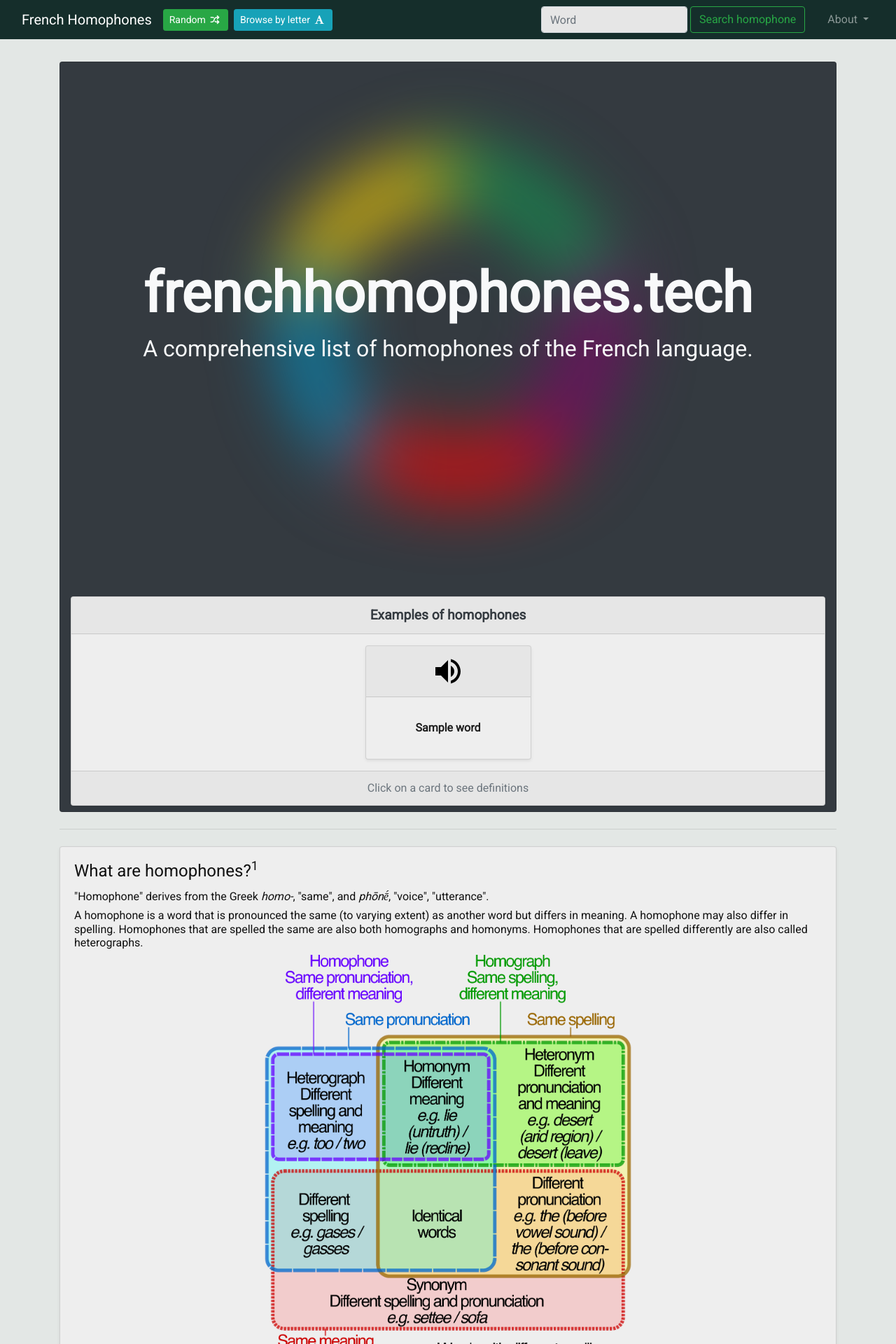
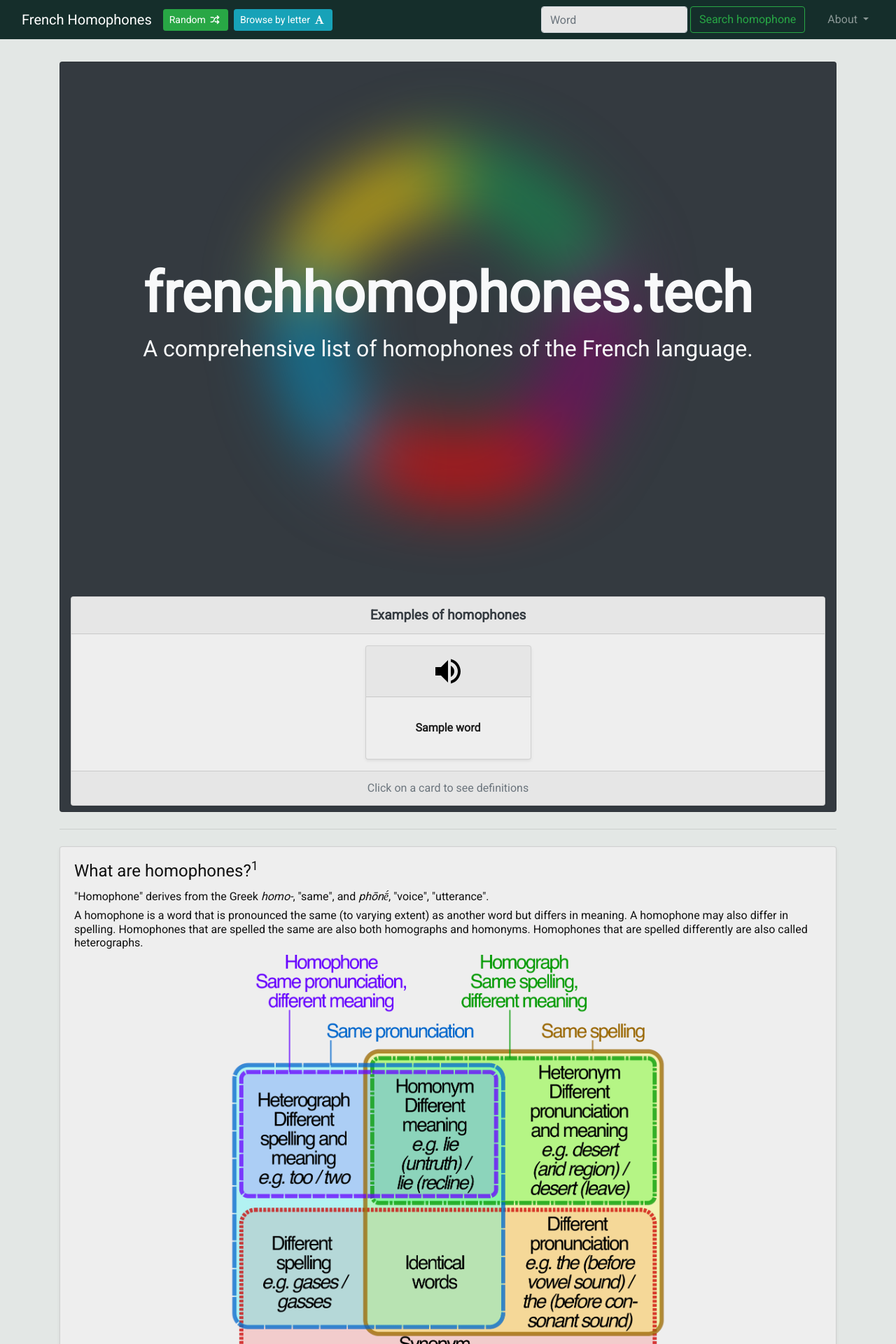
Before and after one commit to AtilioA/frenchhomophones, a Flask app: template flask_app/templates/index.html in a window 1280 px wide. Shown: the top 1920 px of the page at 70% size. Run offline with Flask 2, Linux system fonts and the light colour scheme; the template is opened without the code that fills it: most values are stand-ins (such as "Sample title", 1, 10 or a date in 2020); some libraries are stand-ins or nearby versions.

Commit message:
Tweak style and accessibility

```diff
--- a/flask_app/static/assets/icons.css
+++ b/flask_app/static/assets/icons.css
@@ -8,6 +8,7 @@
          url('../font/icons.svg?91650150#icons') format('svg');
     font-weight: normal;
     font-style: normal;
+    font-display: swap;
 }
 
 /* Chrome hack: SVG is rendered more smooth in Windozze. 100% magic, uncomment if you need it. */
--- a/flask_app/static/assets/style.css
+++ b/flask_app/static/assets/style.css
@@ -1,4 +1,4 @@
-@import url("https://fonts.googleapis.com/css?family=Roboto");
+@import url("https://fonts.googleapis.com/css?family=Roboto&display=swap");
 
 body {
     background: #e3e7e5;
@@ -75,7 +75,7 @@ body {
     filter: blur(0px);
 }
 
-.card-img#main_bg_img {
+.card-img#main-bg-img {
     transition: all 0.5s ease;
     -webkit-filter: blur(50px);
     /* Chrome, Safari, Opera */
@@ -87,6 +87,10 @@ body {
     margin-left: auto;
     margin-right: auto;
     width: 50%;
+}
+
+.card-img.center {
+    width: 59%;
 }
 
 .navbar-toggler {
@@ -114,22 +118,23 @@ input.form-control {
     font-weight: bolder;
 }
 
-#card_link_to_random_homophone {
+#link-random-homophone {
     text-decoration: none;
     color: #1F1F1F;
+    /* color: #1F1F1F; */
 }
 
-.card#random_homophones_card {
+.card#card-random-homophone {
     -webkit-hyphens: auto;
     -ms-hyphens: auto;
     hyphens: auto;
     hyphenate-limit-chars: 6 3 2;
 }
 
-.card#random_homophones_card:hover {
-    -webkit-transform: scale(1.20);
-    -ms-transform: scale(1.20);
-    transform: scale(1.20);
+.card#card-random-homophone:hover {
+    -webkit-transform: scale(1.10);
+    -ms-transform: scale(1.10);
+    transform: scale(1.10);
 }
 
 li.list-group-item {
@@ -142,23 +147,28 @@ li.list-group-item {
 
 /* WIP */
 .hvr-grow-shadow {
-    -webkit-transition-duration: 0.3s;
-    transition-duration: 0.3s;
+    -webkit-transition-duration: 0.15s;
+    transition-duration: 0.15s;
 }
 
 .hvr-grow-shadow:hover,
 .hvr-grow-shadow:focus,
 .hvr-grow-shadow:active {
-    -webkit-transform: scale(1.20);
-    transform: scale(1.20);
+    -webkit-transform: scale(1.10);
+    transform: scale(1.10);
 }
 
-a.play_button{
+a.play-button .index {
+    width: 480px;
+    height: 48px;
+}
+
+a.play-button {
     width: 48px;
     height: 48px;
 }
 
-img.play_button {
+img.play-button {
     width: 48px;
     height: 48px;
 }
--- a/flask_app/templates/base_about.html
+++ b/flask_app/templates/base_about.html
@@ -30,7 +30,7 @@
             <div class="container-fluid">
                 <a class="navbar-brand" href="/">French Homophones</a>
 
-                <button class="navbar-toggler" type="button" data-toggle="collapse" data-target="#navbarSite">
+                <button class="navbar-toggler" type="button" data-toggle="collapse" data-target="#navbarSite" aria-label="Toggle navigation bar options">
                     <span class="navbar-toggler-icon"></span>
                 </button>
 
@@ -62,7 +62,7 @@
                                     data-toggle="dropdown" aria-haspopup="true" aria-expanded="false"> About </a>
                                 <div class="dropdown-menu dropdown-menu-right shadow rounded"
                                     aria-labelledby="navbarDropdown">
-                                    <a class="dropdown-item" href="/#whatarehomophones">What are homophones?</a>
+                                    <a class="dropdown-item" href="/#what-are-homophones">What are homophones?</a>
                                     <a class="dropdown-item" href="/about">About the website</a>
                                 </div>
                             </li>
--- a/flask_app/templates/base_browse.html
+++ b/flask_app/templates/base_browse.html
@@ -41,7 +41,7 @@
                 </button> -->
                 <button class="navbar-toggler second-button" type="button" data-toggle="collapse"
                     data-target="#navbarSite" aria-controls="navbarSite" aria-expanded="false"
-                    aria-label="Toggle navigation">
+                    aria-label="Toggle navigation bar options">
                     <div class="animated-icon2"><span class="navbar-toggler-icon"></span></div>
                 </button>
 
@@ -73,7 +73,7 @@
                                     data-toggle="dropdown" aria-haspopup="true" aria-expanded="false"> About </a>
                                 <div class="dropdown-menu dropdown-menu-right shadow rounded"
                                     aria-labelledby="navbarDropdown">
-                                    <a class="dropdown-item" href="/#whatarehomophones">What are homophones?</a>
+                                    <a class="dropdown-item" href="/#what-are-homophones">What are homophones?</a>
                                     <a class="dropdown-item" href="/about">About the website</a>
                                 </div>
                             </li>
--- a/flask_app/templates/base_homophones.html
+++ b/flask_app/templates/base_homophones.html
@@ -40,7 +40,7 @@
                     <span class="navbar-toggler-icon"></span>
                 </button> -->
                 <button class="navbar-toggler second-button" type="button" data-toggle="collapse" data-target="#navbarSite"
-                aria-controls="navbarSite" aria-expanded="false" aria-label="Toggle navigation">
+                aria-controls="navbarSite" aria-expanded="false" aria-label="Toggle navigation bar options">
                 <div class="animated-icon2"><span class="navbar-toggler-icon"></span></div>
                  </button>
 
@@ -72,7 +72,7 @@
                                     data-toggle="dropdown" aria-haspopup="true" aria-expanded="false"> About </a>
                                 <div class="dropdown-menu dropdown-menu-right shadow rounded"
                                     aria-labelledby="navbarDropdown">
-                                    <a class="dropdown-item" href="/#whatarehomophones">What are homophones?</a>
+                                    <a class="dropdown-item" href="/#what-are-homophones">What are homophones?</a>
                                     <a class="dropdown-item" href="/about">About the website</a>
                                 </div>
                             </li>
--- a/flask_app/templates/base_index.html
+++ b/flask_app/templates/base_index.html
@@ -29,7 +29,7 @@
             <div class="container-fluid">
                 <a class="navbar-brand" href="/">French Homophones</a>
 
-                <button class="navbar-toggler" type="button" data-toggle="collapse" data-target="#navbarSite">
+                <button class="navbar-toggler" type="button" data-toggle="collapse" data-target="#navbarSite" aria-label="Toggle navigation bar options">
                     <span class="navbar-toggler-icon"></span>
                 </button>
 
@@ -61,7 +61,7 @@
                                     data-toggle="dropdown" aria-haspopup="true" aria-expanded="false"> About </a>
                                 <div class="dropdown-menu dropdown-menu-right shadow rounded"
                                     aria-labelledby="navbarDropdown">
-                                    <a class="dropdown-item" href="/#whatarehomophones">What are homophones?</a>
+                                    <a class="dropdown-item" href="/#what-are-homophones">What are homophones?</a>
                                     <a class="dropdown-item" href="/about">About the website</a>
                                 </div>
                             </li>
@@ -82,7 +82,7 @@
                 </div>
 
                 <div id="main" class="card bg-dark text-light text-center mb-4">
-                    <img id="main_bg_img" class="card-img img-fluid" src="../static/assets/Flag_of_La_Francophonie.png"
+                    <img id="main-bg-img" class="card-img img-fluid" src="../static/assets/Flag_of_La_Francophonie.png"
                         alt="Card image">
                     <div class="card-img-overlay">
                         <div class="row align-items-center" style="height: 65%">
@@ -102,17 +102,17 @@
                             <div class="row mx-1 my-2">
                                 {% for Homophone in homophonesLists %}
                                 <div class="col-md-12 col-lg-3 my-2 mx-auto">
-                                    <div id="random_homophones_card" class="card shadow-sm text-center hvr-grow-shadow">
+                                    <div id="card-random-homophone-{{loop.index}}" class="card shadow-sm text-center hvr-grow-shadow">
                                         <div class="card-header text-center">
-                                            <audio id="player{{loop.index}}" src="{{audios[loop.index0]}}"></audio>
+                                            <audio id="player{{loop.index0}}" src="{{audios[loop.index]}}"></audio>
                                             <div>
-                                                <a onclick="document.getElementById('player{{loop.index0}}').play()"><img
+                                                <a onclick="document.getElementById('player{{loop.index}}').play()"><img
                                                         src="../static/assets/materialicons_volume_up.svg" alt="Play"
-                                                        class="play_button"></a>
+                                                        class="play-button index"></a>
                                             </div>
                                         </div>
-                                        <a id="card_link_to_random_homophone"
-                                            alt="Link to the homophone group"
+                                        <a id="link-random-homophone"
+                                            alt="Link to the homophone group {{loop.index}}"
                                             href="/find?search={{Homophone.homophonesList[0]['word']}}">
                                             <div class="card-body">
                                                 <ul class="list-group list-group-flush">
@@ -153,16 +153,14 @@
                                                 title="Homograph_homophone_venn_diagram.png: Will Heltsley
                                             derivative work: Cmglee [CC BY-SA (https://creativecommons.org/licenses/by-sa/3.0)]"
                                                 src="../static/assets/Homograph_homophone_venn_diagram-min.png"
-                                                alt="Homograph homophone venn diagram" style="max-width:100%">
-                                            <figcaption class="center"><a
+                                                alt="Homograph homophone venn diagram" style="height:100%">
+                                            <figcaption class="card-img center"><a
                                                     href="https://commons.wikimedia.org/wiki/File:Homograph_homophone_venn_diagram.svg"
                                                     title="via Wikimedia Commons">Homograph_homophone_venn_diagram.png:
                                                     Will Heltsley derivative work: Cmglee</a> [<a
                                                     href="https://creativecommons.org/licenses/by-sa/3.0">CC
                                                     BY-SA</a>]
-                                                <p><sup>1</sup><a
-                                                        href="https://en.wikipedia.org/wiki/Homophone">Wikipedia</a>.
-                                                </p>
+                                                    <i><p><sup>1</sup><a href="https://en.wikipedia.org/wiki/Homophone">Wikipedia</a>.</p></i>
                                             </figcaption>
                                         </figure>
                             </div>
--- a/flask_app/templates/homophones.html
+++ b/flask_app/templates/homophones.html
@@ -23,7 +23,7 @@
         {% if ipa %}
         {{ipa}}
         {% endif %}
-        <a onclick="document.getElementById('player').play()"><img src="../static/assets/materialicons_volume_up.svg" alt="Play" id="play_button">
+        <a onclick="document.getElementById('player').play()"><img src="../static/assets/materialicons_volume_up.svg" alt="Play" id="play-button">
         </a>
     </div>
 {% endblock %}
```
